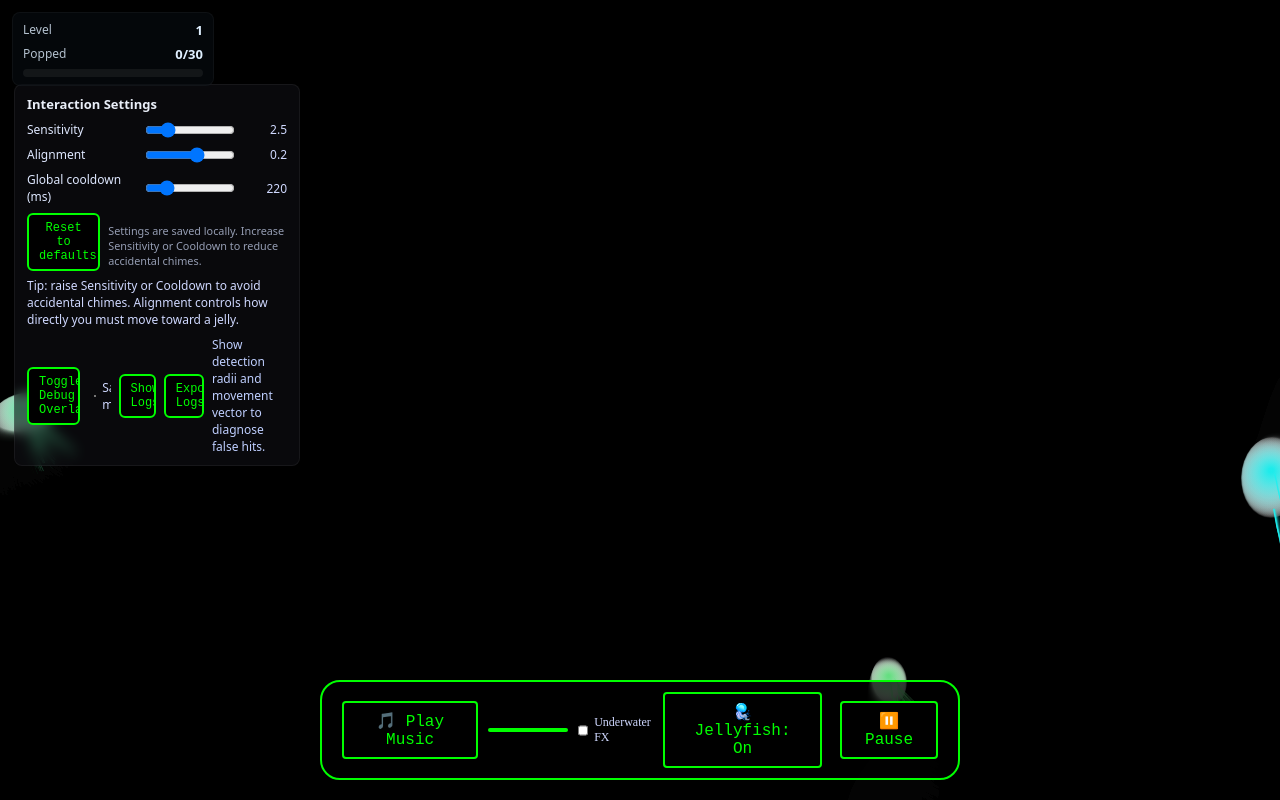
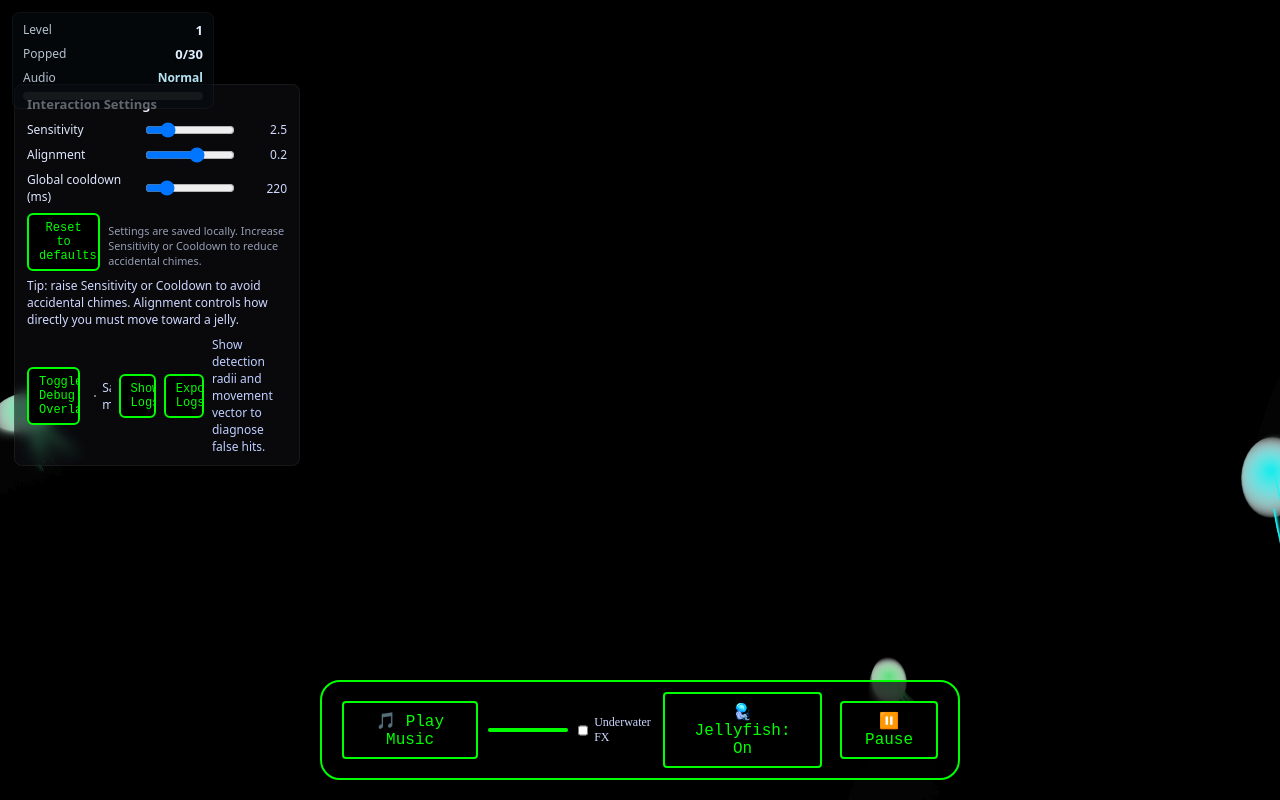
Before and after one commit to clewellyn/colorful-cursor-trail, a plain HTML site: page 2.html in a window 1280 px wide. Drawn offline with Linux system fonts and the light colour scheme.

Commit message:
UX: add HUD audio-mode indicator showing WebAudio vs fallback and On/Off state

```diff
--- a/1.css
+++ b/1.css
@@ -204,6 +204,7 @@ body {
 .game-hud .hud-row { display:flex; justify-content:space-between; margin-bottom:6px; }
 .game-hud .hud-label { opacity:0.8; font-size:12px; }
 .game-hud .hud-value { font-weight:700; }
+.game-hud .hud-audio { font-size:12px; color:#bfefff; opacity:0.95; }
 .game-hud .hud-bar { width:100%; height:8px; background: rgba(255,255,255,0.06); border-radius:6px; overflow:hidden; }
 .game-hud .hud-bar-fill { height:100%; background: linear-gradient(90deg,#66f0ff,#66ffa6); width:0%; transition:width 320ms ease; }
 
--- a/3.js
+++ b/3.js
@@ -217,6 +217,7 @@ function createHUD() {
             h.innerHTML = `
                 <div class="hud-row"><span class="hud-label">Level</span><span id="hud-level" class="hud-value">${level}</span></div>
                 <div class="hud-row"><span class="hud-label">Popped</span><span id="hud-popped" class="hud-value">${poppedCount}/${popsToNextLevel}</span></div>
+                <div class="hud-row"><span class="hud-label">Audio</span><span id="hud-audio-mode" class="hud-value hud-audio">Off</span></div>
                 <div class="hud-bar"><div id="hud-bar-fill" class="hud-bar-fill" style="width:0%"></div></div>
             `;
             document.body.appendChild(h);
@@ -234,6 +235,27 @@ function updateHUD() {
         if (barFill) {
             const pct = Math.min(100, Math.round((poppedCount / popsToNextLevel) * 100));
             barFill.style.width = pct + '%';
+        }
+        // also refresh audio indicator if present
+        try { updateAudioIndicator(); } catch (e) {}
+    } catch (e) {}
+}
+
+// update small HUD audio indicator to reflect WebAudio vs fallback and On/Off state
+function updateAudioIndicator() {
+    try {
+        const el = document.getElementById('hud-audio-mode');
+        if (!el) return;
+        const toggled = underwaterToggleEl && underwaterToggleEl.checked;
+        // prefer _audioCtx presence to detect WebAudio path; _useFallback indicates fallback
+        if (toggled) {
+            if (_useFallback) el.textContent = 'Underwater (Fallback)';
+            else if (_audioCtx) el.textContent = 'Underwater (WebAudio)';
+            else el.textContent = 'Underwater';
+        } else {
+            if (_useFallback) el.textContent = 'Normal (Fallback)';
+            else if (_audioCtx) el.textContent = 'Normal (WebAudio)';
+            else el.textContent = 'Normal';
         }
     } catch (e) {}
 }
```
